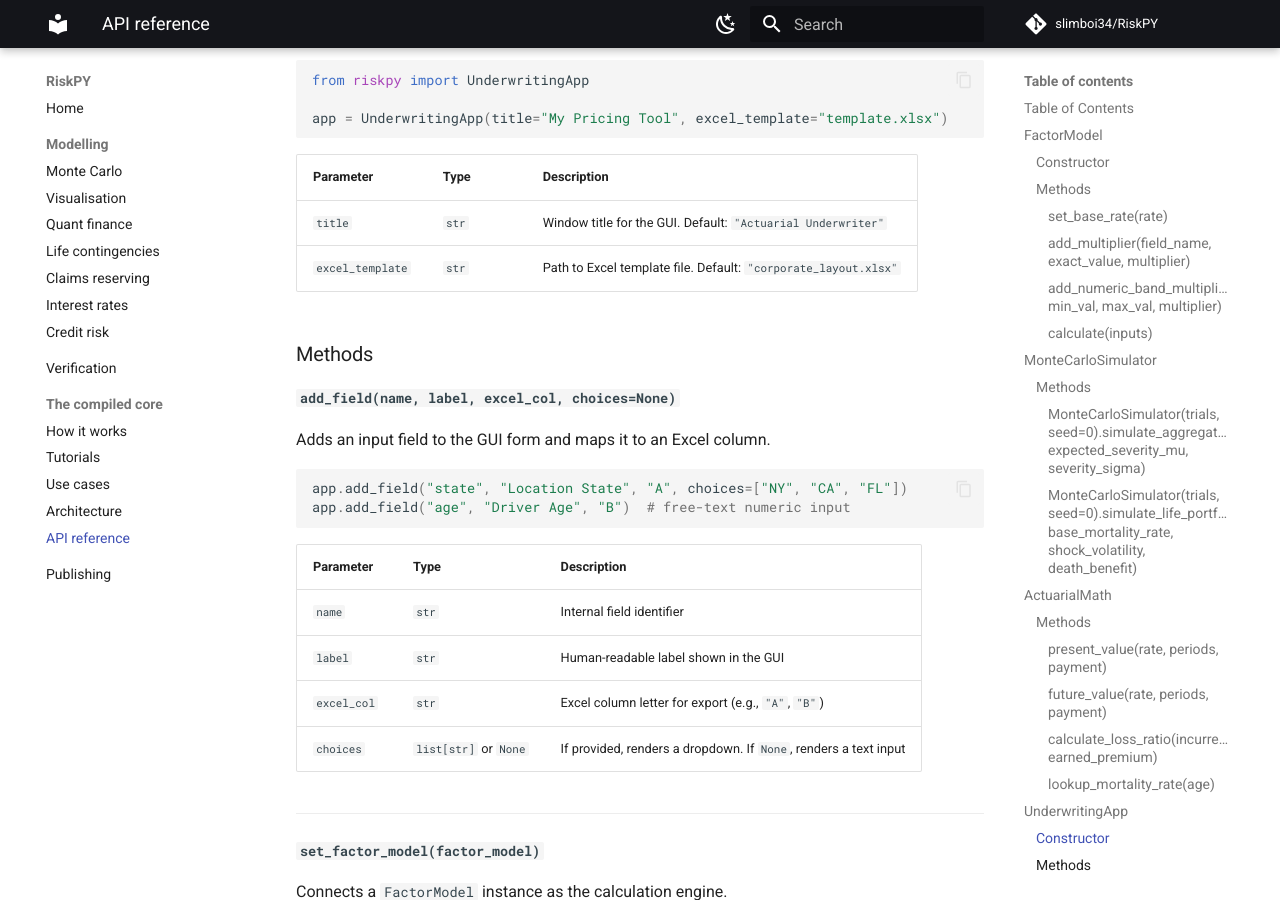
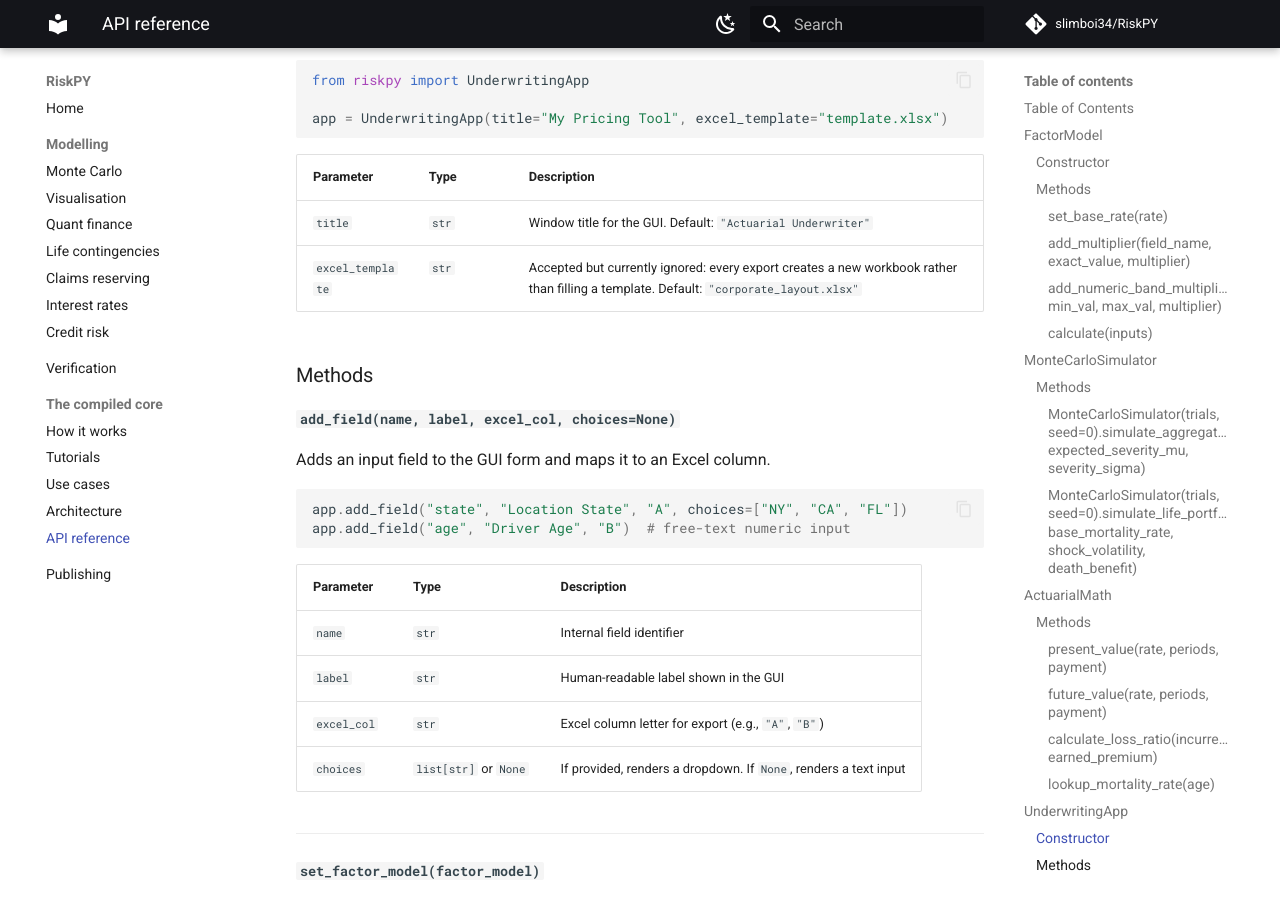
Before and after one commit to slimboi34/RiskPY, an MkDocs documentation site: the page built from docs/API_REFERENCE.md, in a window 1280 px wide and 900 px high, scrolled down 6932 px. Built offline with MkDocs 1.6.1 and Material for MkDocs 9.7.7, drawn with Linux system fonts in a browser that asks for light colours; comment, search, counter and statistics services are not loaded.

Commit message:
auto: update docs/API_REFERENCE.md
Committed automatically by cgrid for chat "RiskPY".

```diff
--- a/docs/API_REFERENCE.md
+++ b/docs/API_REFERENCE.md
@@ -272,7 +272,7 @@ app = UnderwritingApp(title="My Pricing Tool", excel_template="template.xlsx")
 | Parameter | Type | Description |
 |---|---|---|
 | `title` | `str` | Window title for the GUI. Default: `"Actuarial Underwriter"` |
-| `excel_template` | `str` | Path to Excel template file. Default: `"corporate_layout.xlsx"` |
+| `excel_template` | `str` | Accepted but currently ignored: every export creates a new workbook rather than filling a template. Default: `"corporate_layout.xlsx"` |
 
 ### Methods
 
```
